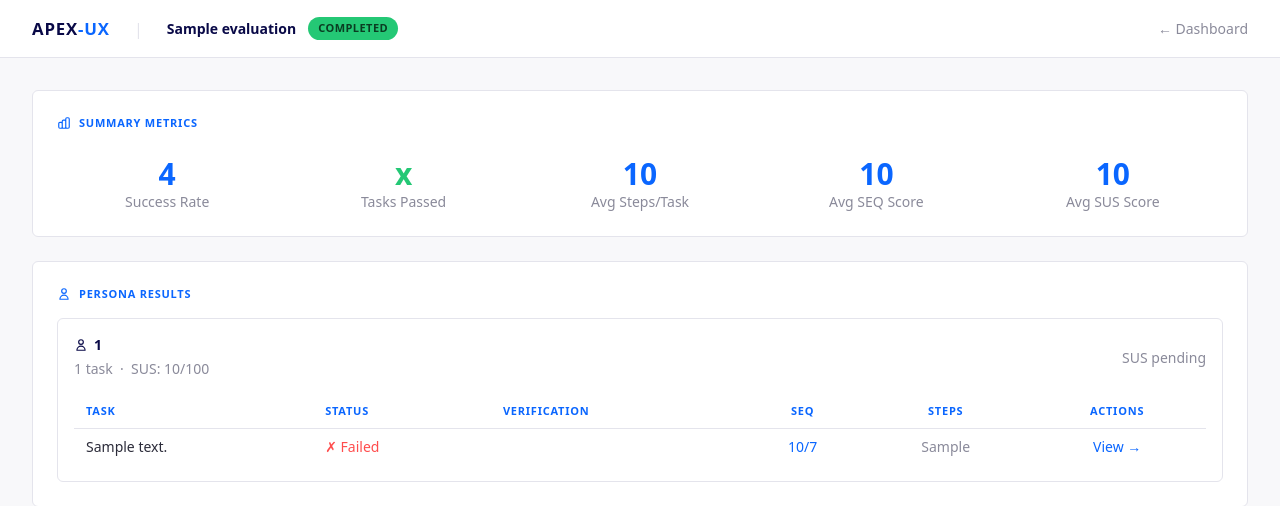
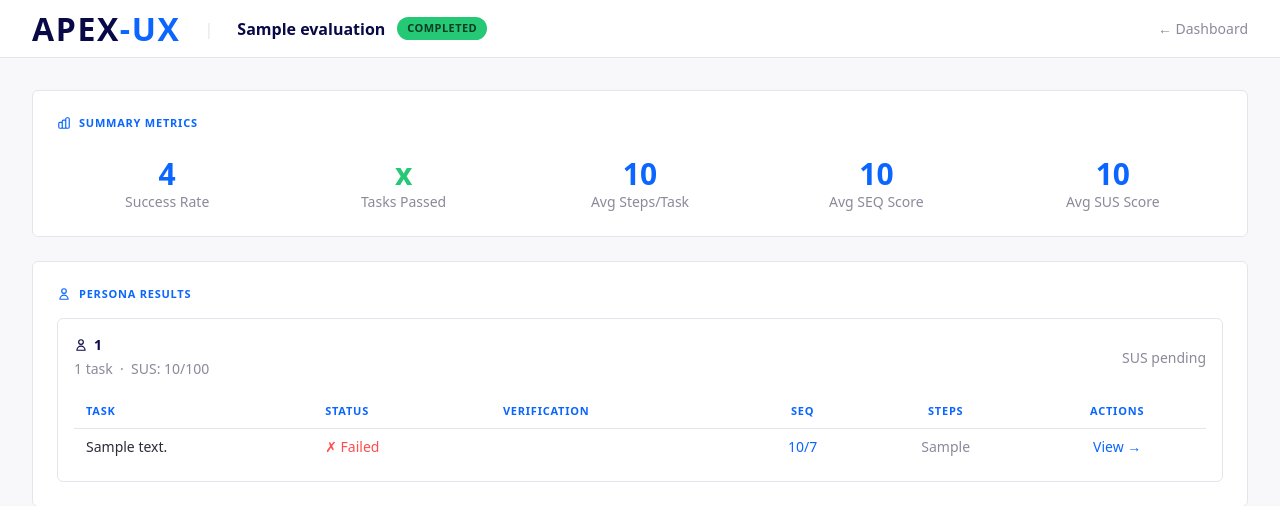
Before and after one commit to youruncle1/APEX-UX, a Python web app: template src/ui/templates/pages/evaluation.html in a window 1280 px wide. Shown: the top 506 px of the page. Run offline with Jinja, Linux system fonts and the light colour scheme; the template is opened without the code that fills it: most values are stand-ins (such as "Sample title", 1, 10 or a date in 2020); some libraries are stand-ins or nearby versions.

Commit message:
(fix) header text size

```diff
--- a/src/ui/static/index.html
+++ b/src/ui/static/index.html
@@ -16,7 +16,7 @@
 <body class="bg-[#F8F8FA] text-[#2C2C3A] min-h-screen">
 
     <header class="bg-white border-b border-[#E4E4EC] px-8 h-[58px] flex items-center">
-        <a href="/" class="text-[1.05rem] font-bold text-[#090947] tracking-[0.05em] uppercase no-underline">
+        <a href="/" class="text-[2rem] font-bold text-[#090947] tracking-[0.05em] uppercase no-underline">
             APEX<span class="text-[#0A66FF]">-UX</span>
         </a>
     </header>
--- a/src/ui/templates/base.html
+++ b/src/ui/templates/base.html
@@ -17,7 +17,7 @@
 
     <header class="bg-white border-b border-[#E4E4EC] px-8 h-[58px] flex items-center justify-between">
         <div class="flex items-center gap-6">
-            <a href="/" class="text-[1.05rem] font-bold text-[#090947] tracking-[0.05em] uppercase no-underline">
+            <a href="/" class="text-[2rem] font-bold text-[#090947] tracking-[0.05em] uppercase no-underline">
                 APEX<span class="text-[#0A66FF]">-UX</span>
             </a>
             <span class="text-[#E4E4EC]">|</span>
--- a/src/ui/templates/pages/create-edit.html
+++ b/src/ui/templates/pages/create-edit.html
@@ -3,7 +3,7 @@
 {% block title %}{% if mode == 'edit' %}Edit Evaluation{% else %}Create Evaluation{% endif %}{% endblock %}
 
 {% block header_title %}
-<h1 class="text-sm font-semibold text-[#090947]">
+<h1 class="text-base font-semibold text-[#090947]">
     {% if mode == 'edit' %}Edit Evaluation{% else %}Create New Evaluation{% endif %}
 </h1>
 {% if mode == 'edit' %}
--- a/src/ui/templates/pages/evaluation.html
+++ b/src/ui/templates/pages/evaluation.html
@@ -3,7 +3,7 @@
 {% block title %}{{ evaluation.name or 'Evaluation Report' }}{% endblock %}
 
 {% block header_title %}
-<h1 class="text-sm font-semibold text-[#090947]">{{ evaluation.name or 'Evaluation Report' }}</h1>
+<h1 class="text-base font-semibold text-[#090947]">{{ evaluation.name or 'Evaluation Report' }}</h1>
 {% if evaluation.status == 'PENDING' %}
 <span style="display:inline-block;padding:3px 10px;font-size:11px;font-weight:600;letter-spacing:0.04em;text-transform:uppercase;border-radius:999px;background:#F3E988;color:#5a4a00">Pending</span>
 {% elif evaluation.status == 'RUNNING' %}
--- a/src/ui/templates/pages/task-run.html
+++ b/src/ui/templates/pages/task-run.html
@@ -3,7 +3,7 @@
 {% block title %}{{ task_run.task_description }}{% endblock %}
 
 {% block header_title %}
-<h1 class="text-sm font-semibold text-[#090947] max-w-sm truncate" title="{{ task_run.task_description }}">
+<h1 class="text-base font-semibold text-[#090947] max-w-sm truncate" title="{{ task_run.task_description }}">
     {{ task_run.task_description }}
 </h1>
 {% if task_run.status == 'COMPLETED' %}
```
